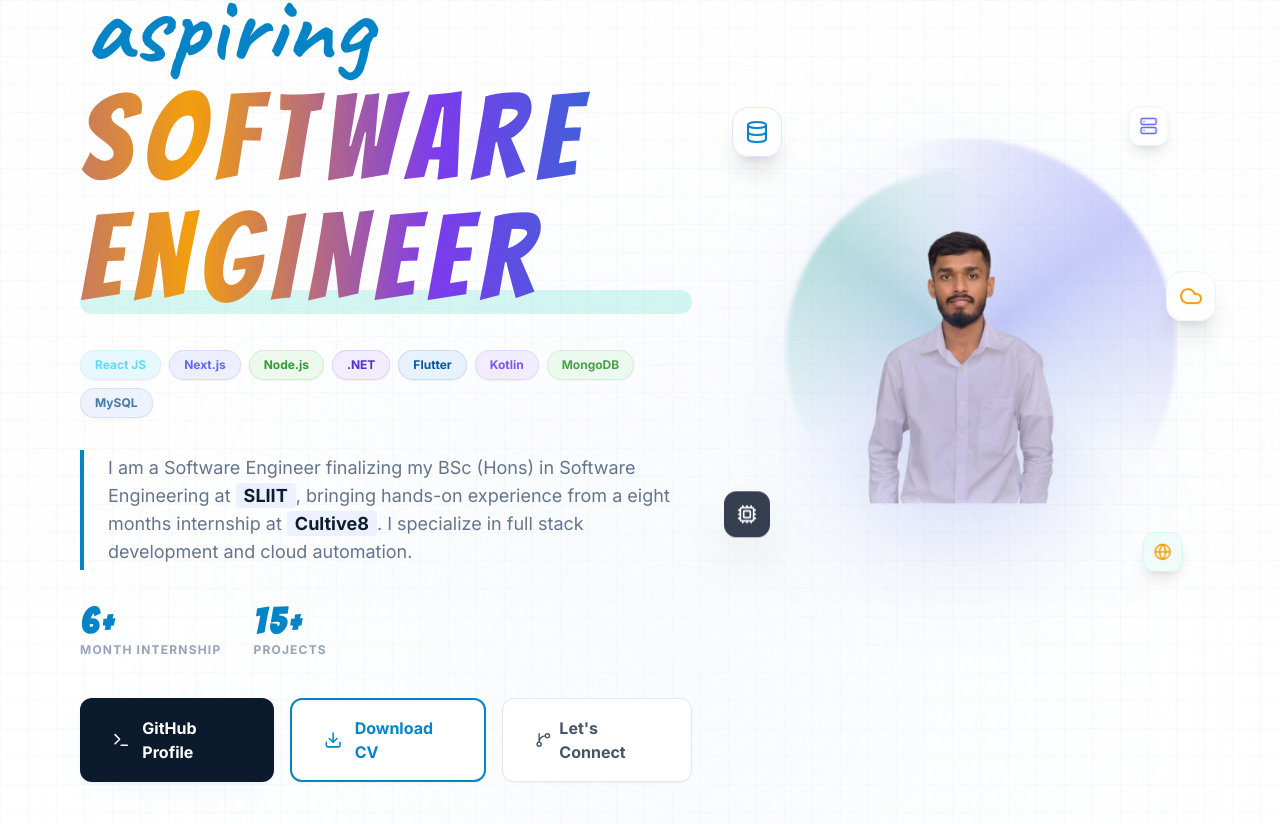
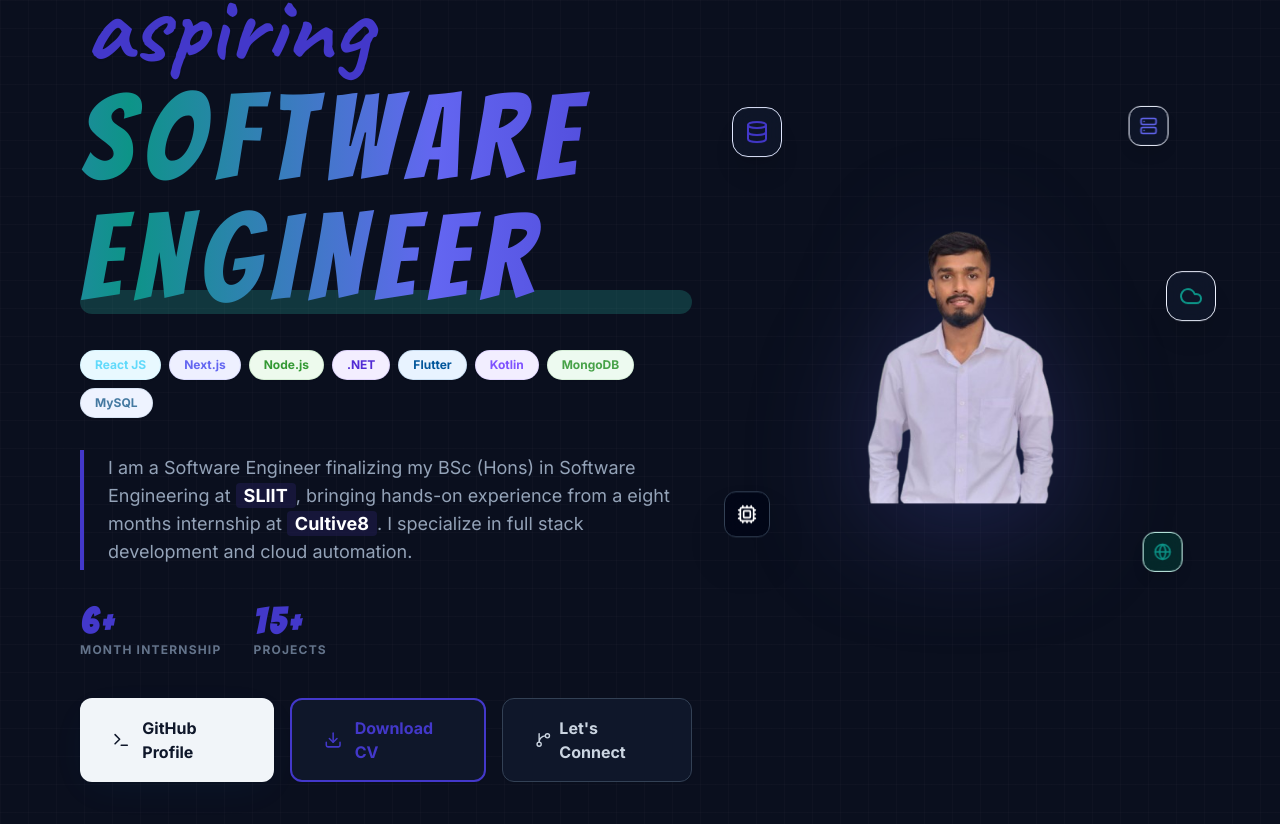
Before and after one commit to SanjukaLiyanageOfficial/my-portfolio, a React (Vite) app: page / in a window 1280 px wide. Shown: the part 196-1020 px from the top of the page. Built offline with nearby package versions, Linux system fonts and the light colour scheme.

Commit message:
ui updates

```diff
--- a/src/components/Footer.tsx
+++ b/src/components/Footer.tsx
@@ -3,10 +3,6 @@ import { motion } from 'framer-motion';
 export const Footer = () => {
   return (
     <section className="relative bg-[#ECEEF0] overflow-hidden flex flex-col justify-between" style={{ minHeight: '370px' }}>
-
-      {/* Ambient glow */}
-      <div className="absolute -top-16 -left-16 w-80 h-80 rounded-full pointer-events-none z-[1]"
-        style={{ background: 'radial-gradient(circle, rgba(199,210,254,0.5) 0%, transparent 70%)' }} />
 
       {/* TOP ROW — stacks on mobile, side-by-side on md+ */}
       <div className="relative z-10 flex flex-col md:flex-row items-start md:items-center justify-between px-6 sm:px-12 md:px-[72px] pt-12 pb-8 md:pb-0 gap-8 md:gap-4" style={{ minHeight: '260px' }}>
@@ -58,48 +54,6 @@ export const Footer = () => {
         </motion.div>
       </div>
 
-      {/* ===== PLANET SCENE — desktop only ===== */}
-      <div className="hidden md:block absolute bottom-[44px] left-1/2 -translate-x-[52%] z-[5]">
-
-        {/* Orbit ring */}
-        <motion.div
-          animate={{ rotate: 360 }}
-          transition={{ duration: 30, repeat: Infinity, ease: 'linear' }}
-          style={{ position: 'absolute', bottom: '-215px', left: '50%', transform: 'translateX(-50%)', width: '620px', height: '620px', borderRadius: '50%', border: '1.5px dashed rgba(129,140,248,0.25)', pointerEvents: 'none' }}
-        >
-          <div style={{ position: 'absolute', top: '6px', left: '50%', transform: 'translateX(-50%)', width: '10px', height: '10px', borderRadius: '50%', background: '#818cf8', boxShadow: '0 0 10px rgba(129,140,248,0.8)' }} />
-        </motion.div>
-
-        {/* Planet */}
-        <div style={{ position: 'absolute', bottom: '-230px', left: '50%', transform: 'translateX(-50%)', width: '560px', height: '560px', borderRadius: '50%', background: 'radial-gradient(ellipse at 37% 28%, #ddd6fe 0%, #a5b4fc 16%, #818cf8 34%, #4f46e5 54%, #3730a3 74%, #1e1b4b 100%)', boxShadow: '0 -8px 80px rgba(139,92,246,0.3), 0 0 120px rgba(67,56,202,0.12)' }}>
-          <div style={{ position: 'absolute', top: '8%', left: '19%', width: '140px', height: '90px', borderRadius: '50%', background: 'rgba(255,255,255,0.22)', filter: 'blur(20px)', pointerEvents: 'none' }} />
-          <div style={{ position: 'absolute', top: '44%', left: '5%', right: '5%', height: '18px', borderRadius: '50%', background: 'rgba(168,139,250,0.18)', filter: 'blur(6px)' }} />
-          <div style={{ position: 'absolute', bottom: '31%', left: '14%', width: '82px', height: '106px', background: 'linear-gradient(145deg, #fff 55%, #dde4ff 100%)', borderRadius: '50% 50% 48% 48% / 58% 58% 42% 42%', transform: 'rotate(-13deg)', boxShadow: '4px 8px 24px rgba(0,0,0,0.13)' }} />
-          <div style={{ position: 'absolute', bottom: '29%', left: '31%', width: '46px', height: '60px', background: 'linear-gradient(145deg, #fff 55%, #e8edff 100%)', borderRadius: '50% 50% 48% 48% / 58% 58% 42% 42%', transform: 'rotate(7deg)', boxShadow: '2px 5px 14px rgba(0,0,0,0.11)' }} />
-        </div>
-
-        {/* UFO */}
-        <motion.div
-          animate={{ y: [0, -10, 0], rotate: [-1, 1, -1] }}
-          transition={{ duration: 4.5, repeat: Infinity, ease: 'easeInOut' }}
-          style={{ position: 'absolute', top: '18px', left: '53%', transform: 'translateX(-50%)' }}
-        >
-          <div style={{ position: 'absolute', top: '-32px', left: '50%', transform: 'translateX(-50%)', width: '58px', height: '34px', background: 'linear-gradient(180deg, rgba(255,255,255,0.9) 0%, #c4b5fd 55%, #818cf8 100%)', borderRadius: '50% 50% 0 0', boxShadow: 'inset 0 4px 14px rgba(255,255,255,0.55), 0 0 20px rgba(167,139,250,0.4)' }} />
-          <div style={{ width: '136px', height: '38px', background: 'linear-gradient(180deg, #c4b5fd 0%, #818cf8 40%, #4338ca 100%)', borderRadius: '50%', position: 'relative', boxShadow: '0 10px 40px rgba(99,102,241,0.6), 0 0 30px rgba(139,92,246,0.3)' }}>
-            <div style={{ position: 'absolute', top: '6px', left: '16px', right: '16px', height: '8px', borderRadius: '50%', background: 'rgba(255,255,255,0.3)', filter: 'blur(3px)' }} />
-          </div>
-          <div style={{ position: 'absolute', top: '36px', left: '50%', transform: 'translateX(-50%)', width: 0, height: 0, borderLeft: '38px solid transparent', borderRight: '38px solid transparent', borderTop: '190px solid rgba(255,255,255,0.16)', filter: 'blur(6px)' }} />
-          <div style={{ position: 'absolute', top: '0px', left: '50%', transform: 'translateX(-50%)', width: '140px', height: '20px', borderRadius: '50%', background: 'rgba(139,92,246,0.35)', filter: 'blur(12px)', pointerEvents: 'none' }} />
-        </motion.div>
-
-        {/* Satellite */}
-        <motion.div
-          animate={{ y: [0, -12, 0], x: [0, 5, 0] }}
-          transition={{ duration: 4, repeat: Infinity, ease: 'easeInOut', delay: 0.8 }}
-          style={{ position: 'absolute', top: '48%', right: '-22px', width: '54px', height: '54px', borderRadius: '50%', background: 'radial-gradient(circle at 35% 32%, #6366f1 0%, #1e1b4b 100%)', boxShadow: '0 8px 28px rgba(79,70,229,0.5), 0 0 20px rgba(99,102,241,0.3)' }}
-        />
-      </div>
-
       {/* BOTTOM BAR */}
       <div className="relative z-20 flex flex-col sm:flex-row items-center justify-between gap-3 px-6 sm:px-12 md:px-[72px] py-4 border-t border-black/[0.06]">
         <div className="flex items-center gap-1">
--- a/src/components/Hero.tsx
+++ b/src/components/Hero.tsx
@@ -25,18 +25,6 @@ export const Hero = () => {
 
       {/* Background fine grid */}
       <div className="absolute inset-0 bg-[linear-gradient(to_right,#8080800a_1px,transparent_1px),linear-gradient(to_bottom,#8080800a_1px,transparent_1px)] bg-[size:28px_28px] pointer-events-none" />
-
-      {/* Animated gradient blobs */}
-      <motion.div
-        animate={{ scale: [1, 1.12, 1], opacity: [0.2, 0.35, 0.2] }}
-        transition={{ duration: 9, repeat: Infinity, ease: 'easeInOut' }}
-        className="absolute top-1/2 left-1/4 -translate-y-1/2 w-[700px] h-[700px] bg-indigo-100/50 blur-[130px] rounded-full pointer-events-none"
-      />
-      <motion.div
-        animate={{ scale: [1, 1.18, 1], opacity: [0.1, 0.25, 0.1] }}
-        transition={{ duration: 11, repeat: Infinity, ease: 'easeInOut', delay: 1 }}
-        className="absolute bottom-0 right-1/4 w-[550px] h-[550px] bg-teal-50/70 blur-[110px] rounded-full pointer-events-none"
-      />
 
       {/* LEFT */}
       <div className="z-10 w-full max-w-3xl flex flex-col items-start lg:w-[55%]">
@@ -133,7 +121,7 @@ export const Hero = () => {
           className="mt-10 flex flex-col sm:flex-row gap-4 w-full"
         >
           <a href="https://github.com/SanjukaLiyanageOfficial" target="_blank" rel="noreferrer"
-            className="px-8 py-4 bg-ink hover:bg-primary text-white rounded-xl font-bold shadow-saas hover:shadow-[0_8px_30px_rgba(99,102,241,0.4)] hover:-translate-y-1 transition-all duration-300 flex items-center justify-center gap-3">
+            className="px-8 py-4 bg-ink hover:bg-primary text-white dark:text-slate-900 rounded-xl font-bold shadow-saas hover:shadow-[0_8px_30px_rgba(99,102,241,0.4)] hover:-translate-y-1 transition-all duration-300 flex items-center justify-center gap-3">
             <Terminal size={20} /> GitHub Profile
           </a>
           <a href="/SanjukaLiyanage_CV_2026.pdf" download="SanjukaLiyanage_CV_2026.pdf"
@@ -154,30 +142,6 @@ export const Hero = () => {
         transition={{ duration: 1, delay: 0.3 }}
         className="z-10 mt-6 lg:mt-0 lg:w-[42%] flex justify-center items-center relative select-none min-h-[280px] sm:min-h-[360px] lg:min-h-[500px]"
       >
-        {/* Outer slow-rotating glow ring */}
-        <motion.div
-          animate={{ rotate: 360 }}
-          transition={{ duration: 20, repeat: Infinity, ease: 'linear' }}
-          className="absolute w-[220px] h-[220px] sm:w-[320px] sm:h-[320px] lg:w-[420px] lg:h-[420px] rounded-full pointer-events-none"
-          style={{
-            background: 'conic-gradient(from 0deg, transparent 60%, rgba(99,102,241,0.35) 80%, transparent 100%)',
-            filter: 'blur(2px)',
-          }}
-        />
-        {/* Inner counter-rotating accent ring */}
-        <motion.div
-          animate={{ rotate: -360 }}
-          transition={{ duration: 14, repeat: Infinity, ease: 'linear' }}
-          className="absolute w-[180px] h-[180px] sm:w-[270px] sm:h-[270px] lg:w-[360px] lg:h-[360px] rounded-full pointer-events-none"
-          style={{
-            background: 'conic-gradient(from 180deg, transparent 65%, rgba(13,148,136,0.3) 85%, transparent 100%)',
-            filter: 'blur(2px)',
-          }}
-        />
-
-        {/* Ambient glow blob */}
-        <div className="absolute w-80 h-80 rounded-full bg-gradient-to-br from-indigo-200/60 to-teal-100/40 blur-[60px] pointer-events-none animate-glow-pulse" />
-
         {/* Floating tech icons */}
         <motion.div animate={{ y: [0, -14, 0] }} transition={{ duration: 4, repeat: Infinity, ease: 'easeInOut' }}
           className="absolute top-4 left-0 bg-white/90 dark:bg-slate-900/90 backdrop-blur-md p-3 rounded-2xl shadow-xl border border-indigo-100 text-primary z-20">
--- a/src/context/ThemeContext.tsx
+++ b/src/context/ThemeContext.tsx
@@ -8,7 +8,7 @@ export const ThemeProvider = ({ children }: { children: ReactNode }) => {
   const [theme, setTheme] = useState<Theme>(() => {
     const saved = localStorage.getItem("theme");
 
-    return saved === "dark" ? "dark" : "light";
+    return saved === "light" ? "light" : "dark";
   });
 
   useEffect(() => {
```
